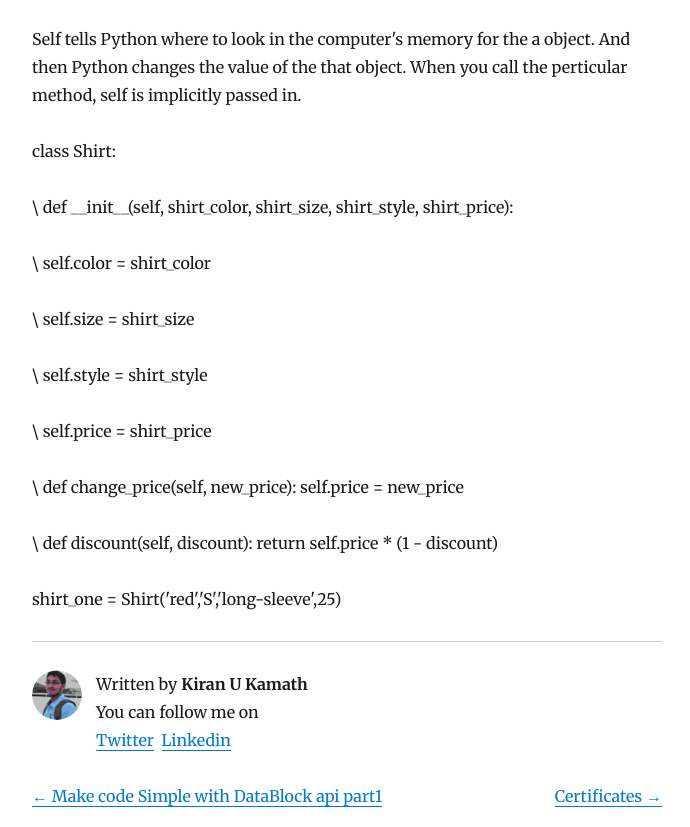
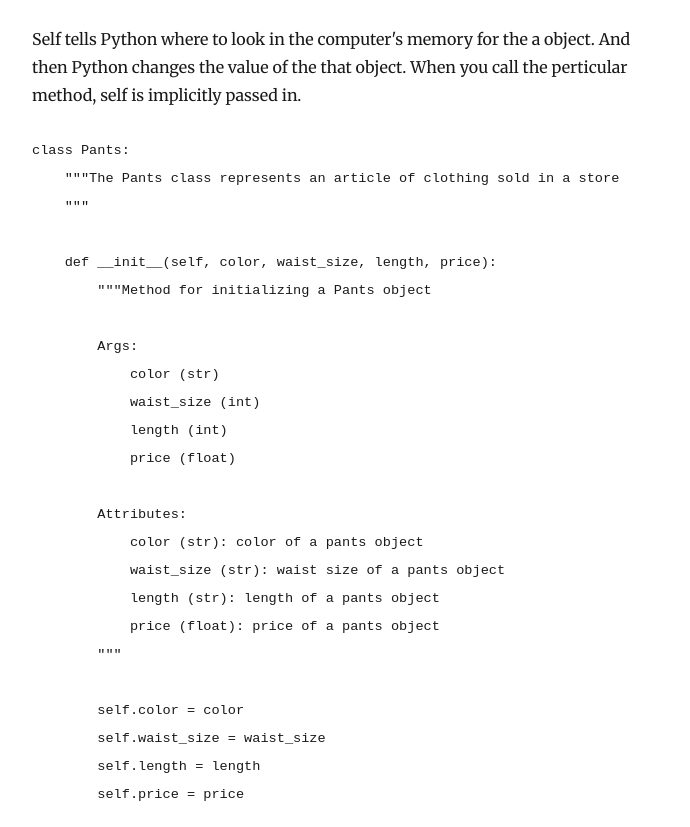
Before and after one commit to kiranukamath/myblogsite, a Gatsby site: page /blog/object-oriented-programming-in-python-part1/ in a window 1280 px wide. Shown: the part 2022-2849 px from the top of the page, without its empty margins (293-983 px from the left). Built offline with nearby package versions, Linux system fonts and the light colour scheme; Gatsby itself is replaced by a stand-in of ours; some packages are replaced by stand-ins of ours; code samples lack their colours.

Commit message:
Update Blog “object-oriented-programming-in-python-part1”

````diff
--- a/content/blog/object-oriented-programming-in-python-part1.md
+++ b/content/blog/object-oriented-programming-in-python-part1.md
@@ -34,15 +34,11 @@ food dishes is object
 
 waiter is also object
 
-
-
 So if waiter is object what are its attribute(characteristics) and methods(actions)???
 
 attributes are name,address,phone number, salary
 
 methods are taking order and serving dishes.
-
-
 
 So now we know about object, but object of two waiter may have different values which means there are two objects but the attributes and methods are same, which means both have common blue print.
 
@@ -58,24 +54,42 @@ It is used to pass values to attributes and differentiate between these two obje
 
 Self tells Python where to look in the computer's memory for the a object. And then Python changes the value of the that object. When you call the perticular method, self is implicitly passed in.
 
+```
+class Pants:
+    """The Pants class represents an article of clothing sold in a store
+    """
 
+    def __init__(self, color, waist_size, length, price):
+        """Method for initializing a Pants object
 
-class Shirt:
+        Args:
+            color (str)
+            waist_size (int)
+            length (int)
+            price (float)
 
-\    def \_\_init\_\_(self, shirt_color, shirt_size, shirt_style, shirt_price):
+        Attributes:
+            color (str): color of a pants object
+            waist_size (str): waist size of a pants object
+            length (str): length of a pants object
+            price (float): price of a pants object
+        """
 
-\    self.color = shirt_color
+        self.color = color
+        self.waist_size = waist_size
+        self.length = length
+        self.price = price
 
-\    self.size = shirt_size
+    def change_price(self, new_price):
+        """The change_price method changes the price attribute of a pants object
 
-\    self.style = shirt_style
+        Args:
+            new_price (float): the new price of the pants object
 
-\    self.price = shirt_price
+        Returns: None
 
-\    def change_price(self, new_price):        self.price = new_price
+        """
+        self.price = new_price
+```
 
-\    def discount(self, discount):        return self.price * (1 - discount)
-
-
-
-shirt_one = Shirt('red','S','long-sleeve',25)
+this code tells about OOPs and also use of docstrings
````
